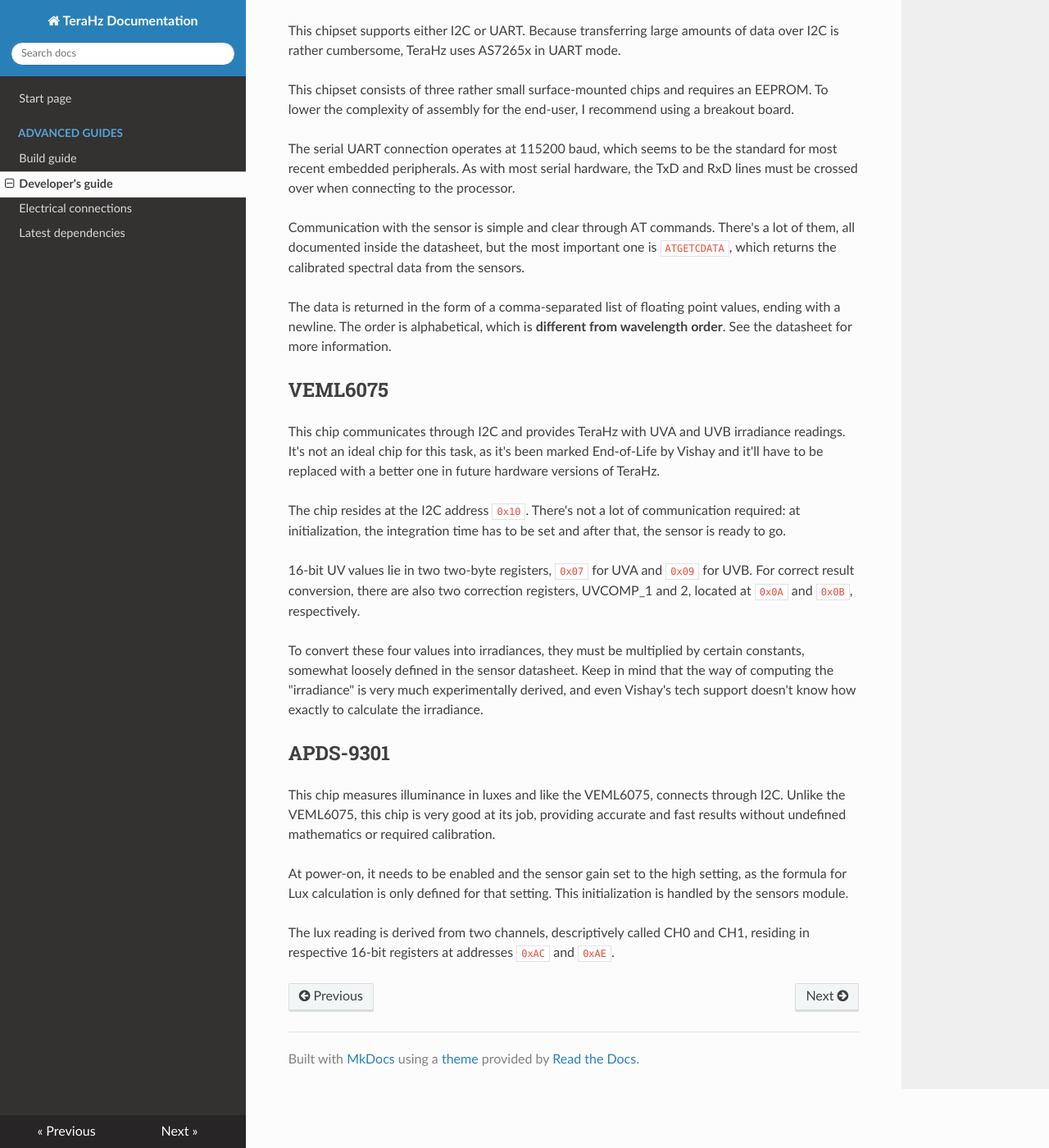
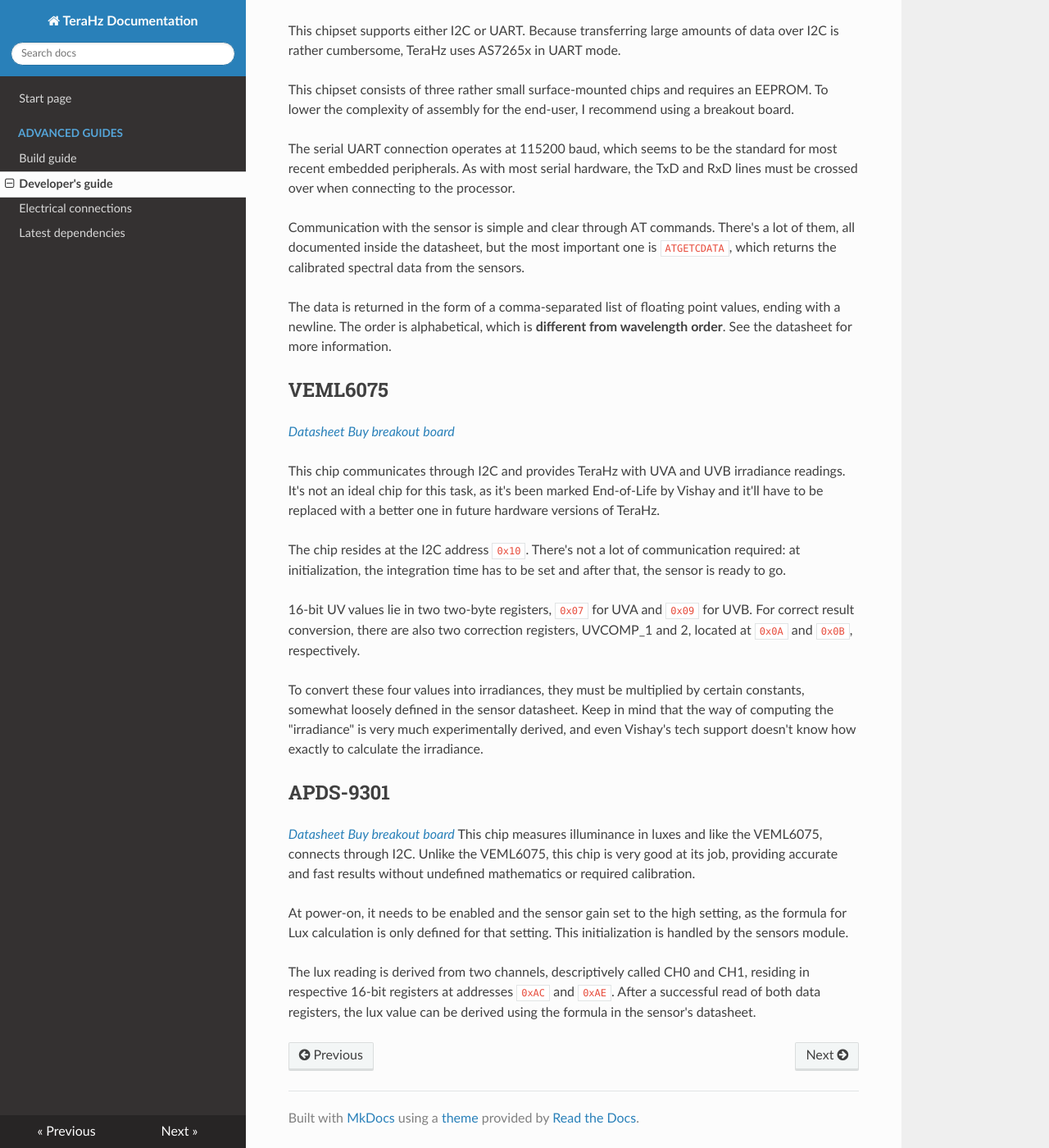
Before and after one commit to cls-02/TeraHz, an MkDocs documentation site: the page built from docs/dev-guide.md, in a window 1280 px wide and 1400 px high, scrolled down 780 px. Shown: the whole window at 82% size. Built offline with MkDocs 1.6.1, drawn with Linux system fonts in a browser that asks for light colours; nearby versions of some CDN libraries.

Commit message:
added datasheet and store links

```diff
--- a/docs/dev-guide.md
+++ b/docs/dev-guide.md
@@ -49,6 +49,7 @@ values, ending with a newline. The order is alphabetical, which is __different
 from wavelength order__. See the datasheet for more information.
 
 ## VEML6075
+_[Datasheet][2ds] [Buy breakout board][2]_
 
 This chip communicates through I2C and provides TeraHz with UVA and UVB
 irradiance readings. It's not an ideal chip for this task, as it's been marked
@@ -70,7 +71,7 @@ derived, and even Vishay's tech support doesn't know how exactly to calculate
 the irradiance.
 
 ## APDS-9301
-
+_[Datasheet][3ds] [Buy breakout board][3]_
 This chip measures illuminance in luxes and like the VEML6075, connects through
 I2C. Unlike the VEML6075, this chip is very good at its job, providing accurate
 and fast results without undefined mathematics or required calibration.
@@ -80,7 +81,9 @@ as the formula for Lux calculation is only defined for that setting. This
 initialization is handled by the sensors module.
 
 The lux reading is derived from two channels, descriptively called CH0 and CH1,
-residing in respective 16-bit registers at addresses `0xAC` and `0xAE`.
+residing in respective 16-bit registers at addresses `0xAC` and `0xAE`. After a
+successful read of both data registers, the lux value can be derived using the
+formula in the sensor's datasheet.
 
 
 
@@ -88,3 +91,5 @@ residing in respective 16-bit registers at addresses `0xAC` and `0xAE`.
 [2]: https://www.sparkfun.com/products/15089
 [3]: https://www.sparkfun.com/products/14350
 [1ds]: sensor-docs/AS7265x.pdf
+[2ds]: sensor-docs/veml6075.pdf
+[3ds]: sensor-docs/APDS-9301.pdf
```
